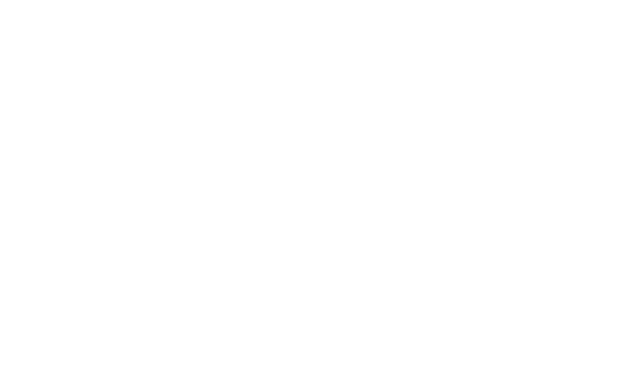
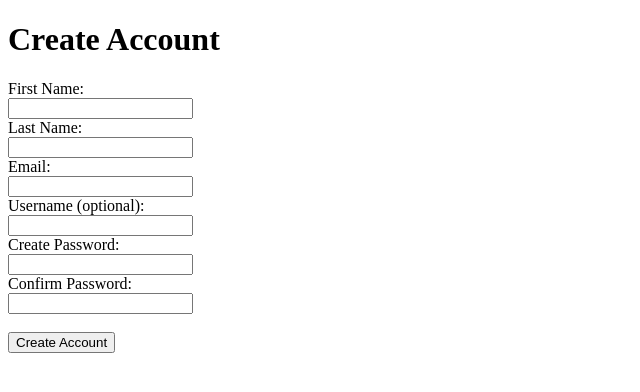
Before and after one commit to jfox97/ScriptureTracker, a PHP site: page /views/account_new.php in a window 1280 px wide. Before the commit the part shown is empty. Shown: the top 392 px of the page, without its empty margins (0-640 px from the left). Run offline with PHP 8.4, Linux system fonts and the light colour scheme.

Commit message:
Create account_new view

```diff
--- /dev/null
+++ b/account_new.php
@@ -0,0 +1,39 @@
+<?php
+?>
+
+<!DOCTYPE html>
+<html>
+	<head>
+		<title>ScriptureTracker - Create Account</title>
+	</head>
+	<body>
+		<h1>Create Account</h1>
+		<form action="/controllers/account_new.php" method="post">
+			<label>First Name:<br />
+				<input type="text" name="firstname" />
+			</label>
+			<br />
+			<label>Last Name:<br />
+				<input type="text" name="lastname" />
+			</label>
+			<br />
+			<label>Email:<br />
+				<input type="text" name="email" />
+			</label>
+			<br />
+			<label>Username (optional):<br />
+				<input type="text" name="username" />
+			</label>
+			<br />
+			<label>Create Password:<br />
+				<input type="password" name="password" />
+			</label>
+			<br />
+			<label>Confirm Password:<br />
+				<input type="password" name="confirm_password" />
+			</label>
+			<br /><br />
+			<input type="submit" value="Create Account" />
+		</form>
+	</body>
+</html>
--- a/views/login.php
+++ b/login.php
@@ -10,7 +10,7 @@
 		<h1>
 			Scripture Tracker
 		</h1>
-		<form action="/controllers/login.php">
+		<form action="../controllers/login.php" method="post" target="_blank">
 			<label>Username/Email:<br />
 				<input type="text" name="username" />
 			</label>
@@ -19,7 +19,7 @@
 				<input type="password" name="password" />
 			</label>
 			<br /><br />
-			<input type="submit" value="Submit" />
+			<input type="submit" value="Sign in" />
 		</form>
 		<br />
 		<em><a href="account_new.php">Not registered? Create an account</a></em>
```
Also changed, not shown: views/account_new.php (deleted).
